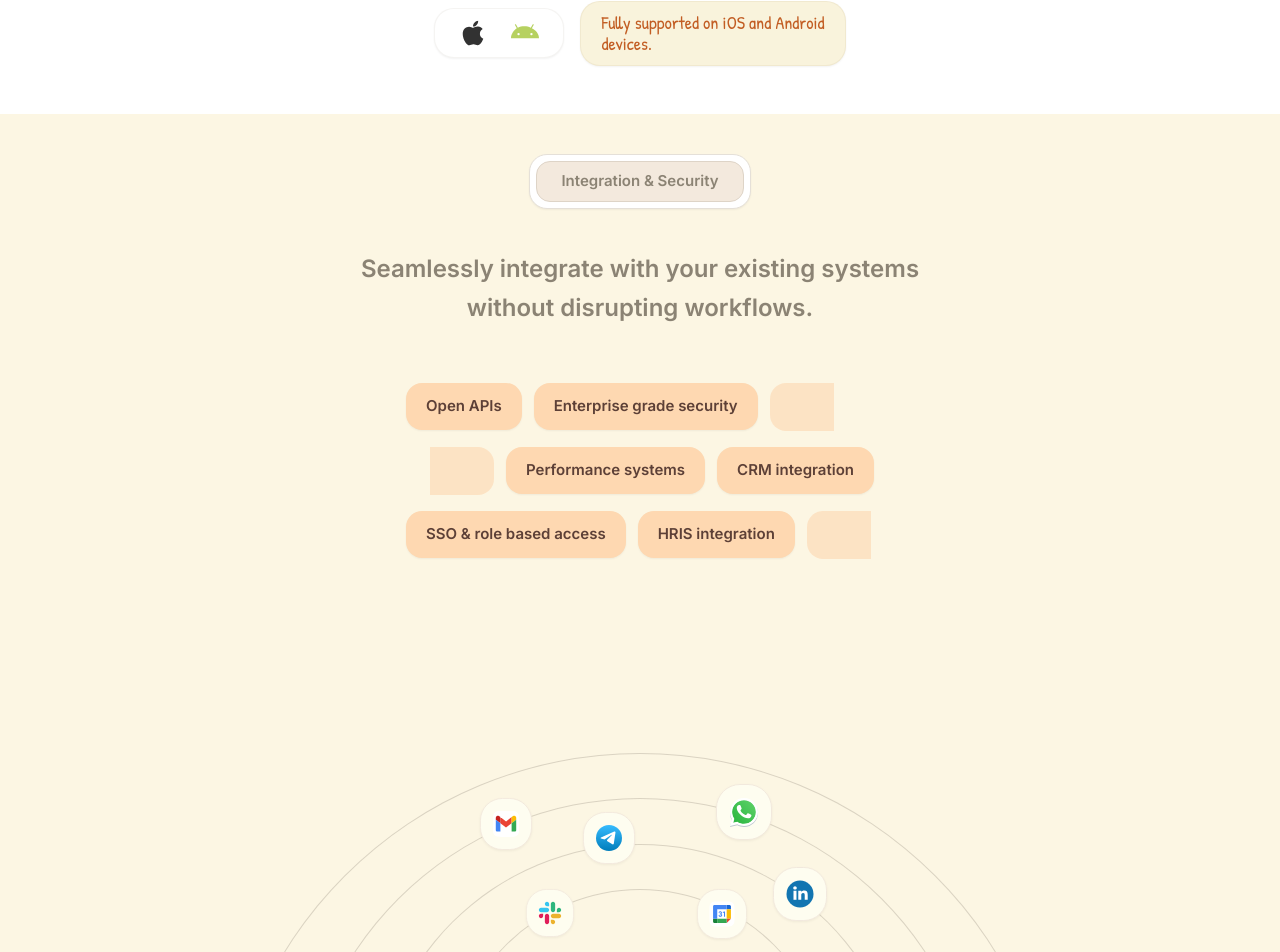
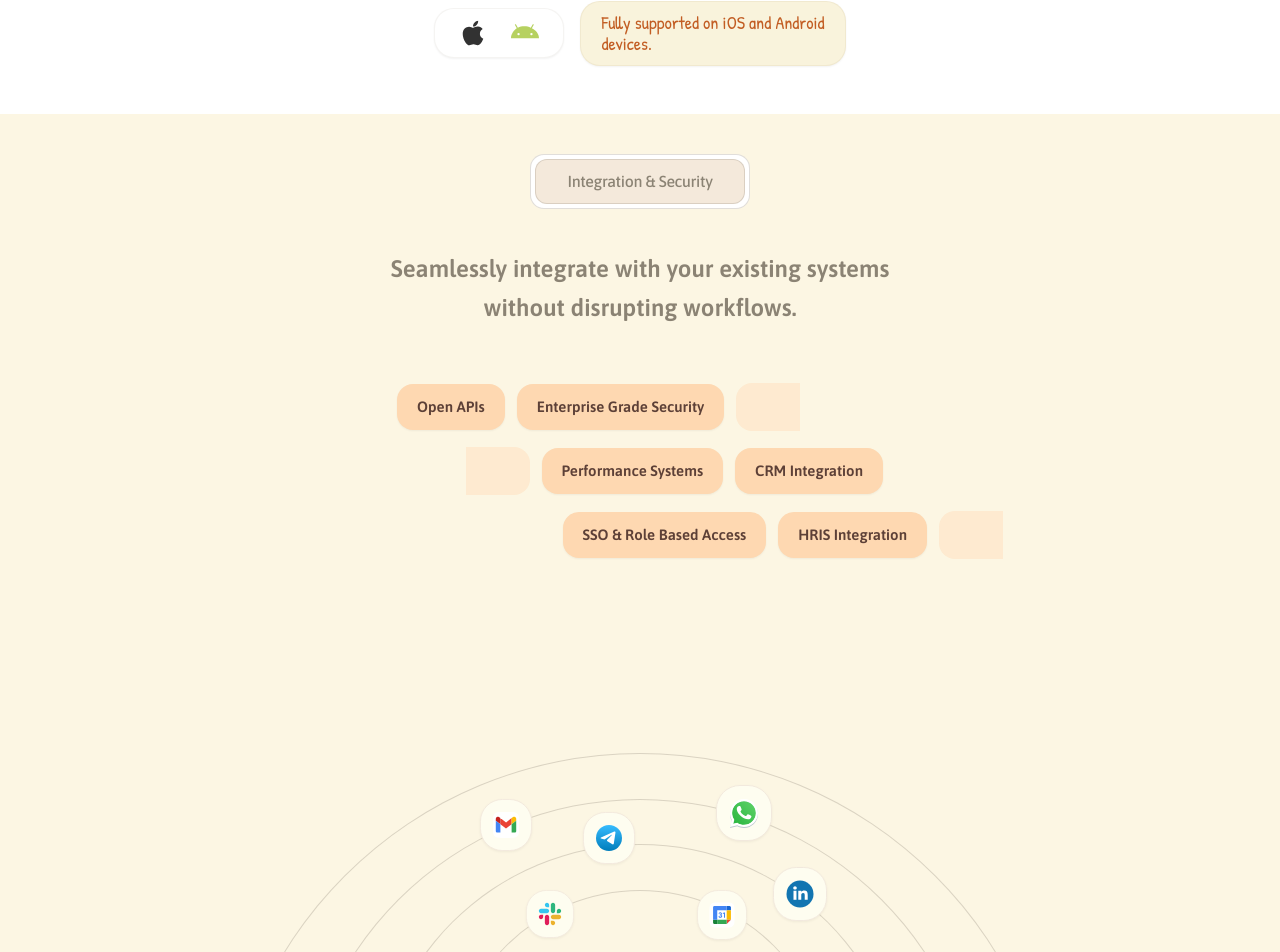
Before and after one commit to hsk-2004/Instalearn_LandingPage, a Next.js app: page / in a window 1280 px wide. Shown: the part 5075-6027 px from the top of the page. Built offline with nearby package versions, Linux system fonts and the light colour scheme.

Commit message:
Refine Integration section row alignment and staggered tag cloud

```diff
--- a/src/components/sections/Integrations.tsx
+++ b/src/components/sections/Integrations.tsx
@@ -23,36 +23,40 @@ export default function Integrations() {
             <div className="py-10 bg-[#FCF6E3]">
                 <div className="max-w-4xl mx-auto px-4 flex flex-col items-center">
                     {/* 1. Header Pill */}
-                    <div className="mb-10 bg-white border border-[#E5E0D8] rounded-[18px] p-1.5 shadow-sm">
-                        <div className="bg-[#F3E9DD] border border-[#DED4C7] rounded-[14px] px-6 py-2 flex items-center justify-center">
-                            <span className="text-[#8B8374] font-semibold text-[15px]">Integration & Security</span>
+                    <div className="mb-10">
+                        <div className="bg-white border border-[#9C9184]/30 rounded-[14px] p-1 flex items-center justify-center">
+                            <div className="bg-[#F4E9DB] border border-[#9C9184]/30 rounded-[12px] w-[210px] h-[45px] p-[6px] flex items-center justify-center">
+                                <span className="text-[#8B8374] font-asap font-medium text-[16px] leading-[21px] tracking-[-0.32px] capitalize">
+                                    Integration & Security
+                                </span>
+                            </div>
                         </div>
                     </div>
 
                     {/* 2. Heading */}
-                    <h2 className="text-[20px] md:text-[24px] font-semibold text-[#8B8374] text-center max-w-[300px] md:max-w-xl leading-relaxed mb-14">
+                    <h2 className="text-[20px] md:text-[24px] font-asap font-semibold text-[#8B8374] text-center max-w-[300px] md:max-w-xl leading-relaxed mb-14 px-4">
                         Seamlessly integrate with your existing systems without disrupting workflows.
                     </h2>
 
                     {/* 3. Staggered Tag Cloud */}
-                    <div className="flex flex-col gap-4 items-center mb-16 w-full max-w-[500px]">
+                    <div className="flex flex-col gap-4 items-center mb-16 w-full max-w-[550px] px-2">
                         {/* Row 1 */}
-                        <div className="flex gap-3 items-center w-full justify-start translate-x-4">
-                            <div className="bg-[#FED8B1] px-5 py-3 rounded-[16px] text-[#5D4037] font-semibold text-[15px] shadow-sm whitespace-nowrap">Open APIs</div>
-                            <div className="bg-[#FED8B1] px-5 py-3 rounded-[16px] text-[#5D4037] font-semibold text-[15px] shadow-sm whitespace-nowrap">Enterprise grade security</div>
-                            <div className="bg-[#FED8B1]/60 w-16 h-12 rounded-l-[16px] flex-shrink-0" />
+                        <div className="flex gap-3 items-center w-full justify-start translate-x-2 md:translate-x-6">
+                            <div className="bg-[#FED8B1] px-5 py-3 rounded-[16px] text-[#5D4037] font-asap font-semibold text-[14px] md:text-[15px] shadow-sm whitespace-nowrap">Open APIs</div>
+                            <div className="bg-[#FED8B1] px-5 py-3 rounded-[16px] text-[#5D4037] font-asap font-semibold text-[14px] md:text-[15px] shadow-sm whitespace-nowrap">Enterprise Grade Security</div>
+                            <div className="bg-[#FED8B1]/40 w-16 h-12 rounded-l-[16px] flex-shrink-0" />
                         </div>
                         {/* Row 2 */}
-                        <div className="flex gap-3 items-center w-full justify-end -translate-x-4">
-                            <div className="bg-[#FED8B1]/60 w-16 h-12 rounded-r-[16px] flex-shrink-0" />
-                            <div className="bg-[#FED8B1] px-5 py-3 rounded-[16px] text-[#5D4037] font-semibold text-[15px] shadow-sm whitespace-nowrap">Performance systems</div>
-                            <div className="bg-[#FED8B1] px-5 py-3 rounded-[16px] text-[#5D4037] font-semibold text-[15px] shadow-sm whitespace-nowrap">CRM integration</div>
+                        <div className="flex gap-3 items-center w-full justify-end -translate-x-2 md:-translate-x-6">
+                            <div className="bg-[#FED8B1]/40 w-16 h-12 rounded-r-[16px] flex-shrink-0" />
+                            <div className="bg-[#FED8B1] px-5 py-3 rounded-[16px] text-[#5D4037] font-asap font-semibold text-[14px] md:text-[15px] shadow-sm whitespace-nowrap">Performance Systems</div>
+                            <div className="bg-[#FED8B1] px-5 py-3 rounded-[16px] text-[#5D4037] font-asap font-semibold text-[14px] md:text-[15px] shadow-sm whitespace-nowrap">CRM Integration</div>
                         </div>
                         {/* Row 3 */}
-                        <div className="flex gap-3 items-center w-full justify-start translate-x-4">
-                            <div className="bg-[#FED8B1] px-5 py-3 rounded-[16px] text-[#5D4037] font-semibold text-[15px] shadow-sm whitespace-nowrap">SSO & role based access</div>
-                            <div className="bg-[#FED8B1] px-5 py-3 rounded-[16px] text-[#5D4037] font-semibold text-[15px] shadow-sm whitespace-nowrap">HRIS integration</div>
-                            <div className="bg-[#FED8B1]/60 w-16 h-12 rounded-l-[16px] flex-shrink-0" />
+                        <div className="flex gap-3 items-center w-full justify-end translate-x-12 md:translate-x-24">
+                            <div className="bg-[#FED8B1] px-5 py-3 rounded-[16px] text-[#5D4037] font-asap font-semibold text-[14px] md:text-[15px] shadow-sm whitespace-nowrap">SSO & Role Based Access</div>
+                            <div className="bg-[#FED8B1] px-5 py-3 rounded-[16px] text-[#5D4037] font-asap font-semibold text-[14px] md:text-[15px] shadow-sm whitespace-nowrap">HRIS Integration</div>
+                            <div className="bg-[#FED8B1]/40 w-16 h-12 rounded-l-[16px] flex-shrink-0" />
                         </div>
                     </div>
 
```
